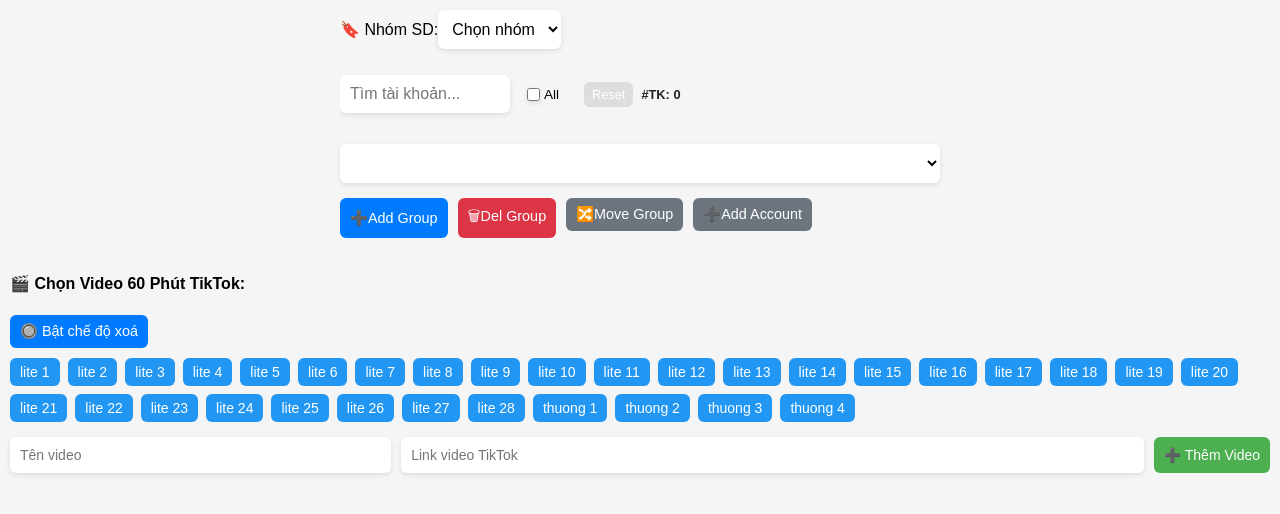
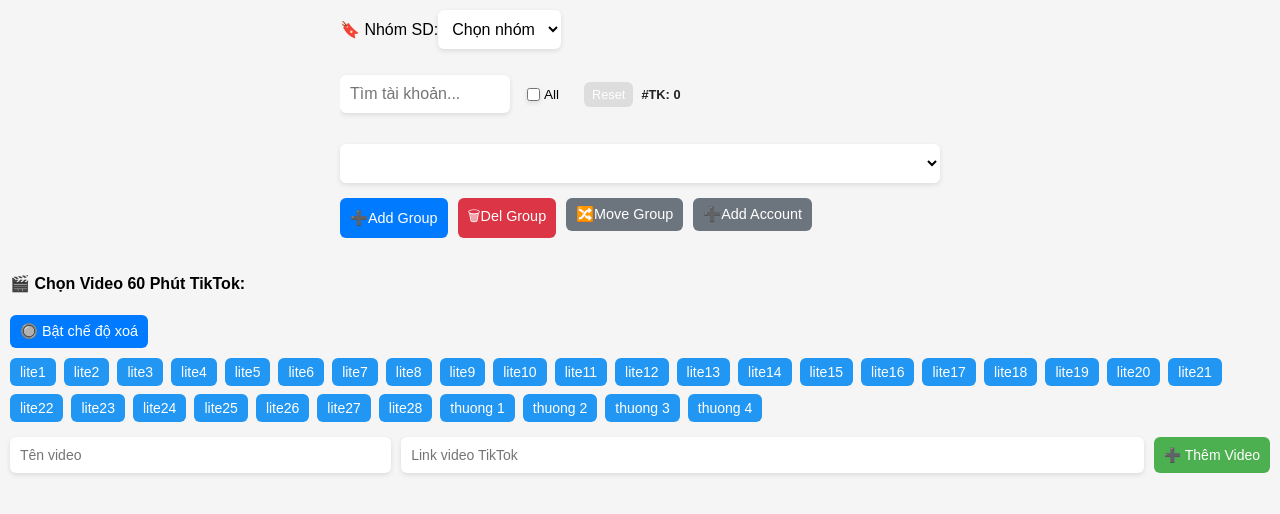
Before and after one commit to manhmacnara/video-list, a plain HTML site: page index.html in a window 1280 px wide. Drawn offline with Linux system fonts and the light colour scheme; no server answers.

Commit message:
Update index.html

```diff
--- a/index.html
+++ b/index.html
@@ -1254,34 +1254,34 @@
       }
       function getStoredVideos() {
         const defaultList = [
-          { title: "lite 1", url: "https://lite.tiktok.com/t/ZS6rUfPCS/" },
-          { title: "lite 2", url: "https://lite.tiktok.com/t/ZS6rUywGN/" },
-          { title: "lite 3", url: "https://lite.tiktok.com/t/ZS6rUjMPr/" },
-          { title: "lite 4", url: "https://lite.tiktok.com/t/ZS6rUAkTU/" },
-          { title: "lite 5", url: "https://lite.tiktok.com/t/ZS6rUBxQT/" },
-          { title: "lite 6", url: "https://lite.tiktok.com/t/ZS6rUHbos/" },
-          { title: "lite 7", url: "https://lite.tiktok.com/t/ZS6rU2cGQ/" },
-          { title: "lite 8", url: "https://lite.tiktok.com/t/ZS6rUK3U8/" },
-          { title: "lite 9", url: "https://lite.tiktok.com/t/ZS6rUwGGu/" },
-          { title: "lite 10", url: "https://lite.tiktok.com/t/ZSARoUWeB/" },
-          { title: "lite 11", url: "https://lite.tiktok.com/t/ZSARoLqm3/" },
-          { title: "lite 12", url: "https://lite.tiktok.com/t/ZSARoa7RU/" },
-          { title: "lite 13", url: "https://lite.tiktok.com/t/ZSARohvmk/" },
-          { title: "lite 14", url: "https://lite.tiktok.com/t/ZSARo2PGU/" },
-          { title: "lite 15", url: "https://lite.tiktok.com/t/ZSARoDyKm/" },
-          { title: "lite 16", url: "https://lite.tiktok.com/t/ZSARokVMM/" },
-          { title: "lite 17", url: "https://lite.tiktok.com/t/ZSARorA23/" },
-          { title: "lite 18", url: "https://lite.tiktok.com/t/ZSARofqoK/" },
-          { title: "lite 19", url: "https://lite.tiktok.com/t/ZSARomjqU/" },
-          { title: "lite 20", url: "https://lite.tiktok.com/t/ZSARoSPY5/" },
-          { title: "lite 21", url: "https://lite.tiktok.com/t/ZSARo5Hwq/" },
-          { title: "lite 22", url: "https://lite.tiktok.com/t/ZSARoYayA/" },
-          { title: "lite 23", url: "https://lite.tiktok.com/t/ZSARohcgu/" },
-          { title: "lite 24", url: "https://lite.tiktok.com/t/ZSARoy3NL/" },
-          { title: "lite 25", url: "https://lite.tiktok.com/t/ZSARorcGX/" },
-          { title: "lite 26", url: "https://lite.tiktok.com/t/ZSARoNbJu/" },
-          { title: "lite 27", url: "https://lite.tiktok.com/t/ZSARoqfsX/" },
-          { title: "lite 28", url: "https://lite.tiktok.com/t/ZSA816yRM/" },
+          { title: "lite1", url: "https://lite.tiktok.com/t/ZS6rUfPCS/" },
+          { title: "lite2", url: "https://lite.tiktok.com/t/ZS6rUywGN/" },
+          { title: "lite3", url: "https://lite.tiktok.com/t/ZS6rUjMPr/" },
+          { title: "lite4", url: "https://lite.tiktok.com/t/ZS6rUAkTU/" },
+          { title: "lite5", url: "https://lite.tiktok.com/t/ZS6rUBxQT/" },
+          { title: "lite6", url: "https://lite.tiktok.com/t/ZS6rUHbos/" },
+          { title: "lite7", url: "https://lite.tiktok.com/t/ZS6rU2cGQ/" },
+          { title: "lite8", url: "https://lite.tiktok.com/t/ZS6rUK3U8/" },
+          { title: "lite9", url: "https://lite.tiktok.com/t/ZS6rUwGGu/" },
+          { title: "lite10", url: "https://lite.tiktok.com/t/ZSARoUWeB/" },
+          { title: "lite11", url: "https://lite.tiktok.com/t/ZSARoLqm3/" },
+          { title: "lite12", url: "https://lite.tiktok.com/t/ZSARoa7RU/" },
+          { title: "lite13", url: "https://lite.tiktok.com/t/ZSARohvmk/" },
+          { title: "lite14", url: "https://lite.tiktok.com/t/ZSARo2PGU/" },
+          { title: "lite15", url: "https://lite.tiktok.com/t/ZSARoDyKm/" },
+          { title: "lite16", url: "https://lite.tiktok.com/t/ZSARokVMM/" },
+          { title: "lite17", url: "https://lite.tiktok.com/t/ZSARorA23/" },
+          { title: "lite18", url: "https://lite.tiktok.com/t/ZSARofqoK/" },
+          { title: "lite19", url: "https://lite.tiktok.com/t/ZSARomjqU/" },
+          { title: "lite20", url: "https://lite.tiktok.com/t/ZSARoSPY5/" },
+          { title: "lite21", url: "https://lite.tiktok.com/t/ZSARo5Hwq/" },
+          { title: "lite22", url: "https://lite.tiktok.com/t/ZSARoYayA/" },
+          { title: "lite23", url: "https://lite.tiktok.com/t/ZSARohcgu/" },
+          { title: "lite24", url: "https://lite.tiktok.com/t/ZSARoy3NL/" },
+          { title: "lite25", url: "https://lite.tiktok.com/t/ZSARorcGX/" },
+          { title: "lite26", url: "https://lite.tiktok.com/t/ZSARoNbJu/" },
+          { title: "lite27", url: "https://lite.tiktok.com/t/ZSARoqfsX/" },
+          { title: "lite28", url: "https://lite.tiktok.com/t/ZSA816yRM/" },
 
           { title: "thuong 1", url: "https://www.tiktok.com/@timerzxc/video/7421407239560301831" },
           { title: "thuong 2", url: "https://www.tiktok.com/@faileskeb7p/video/7389890599555566849" },
```
